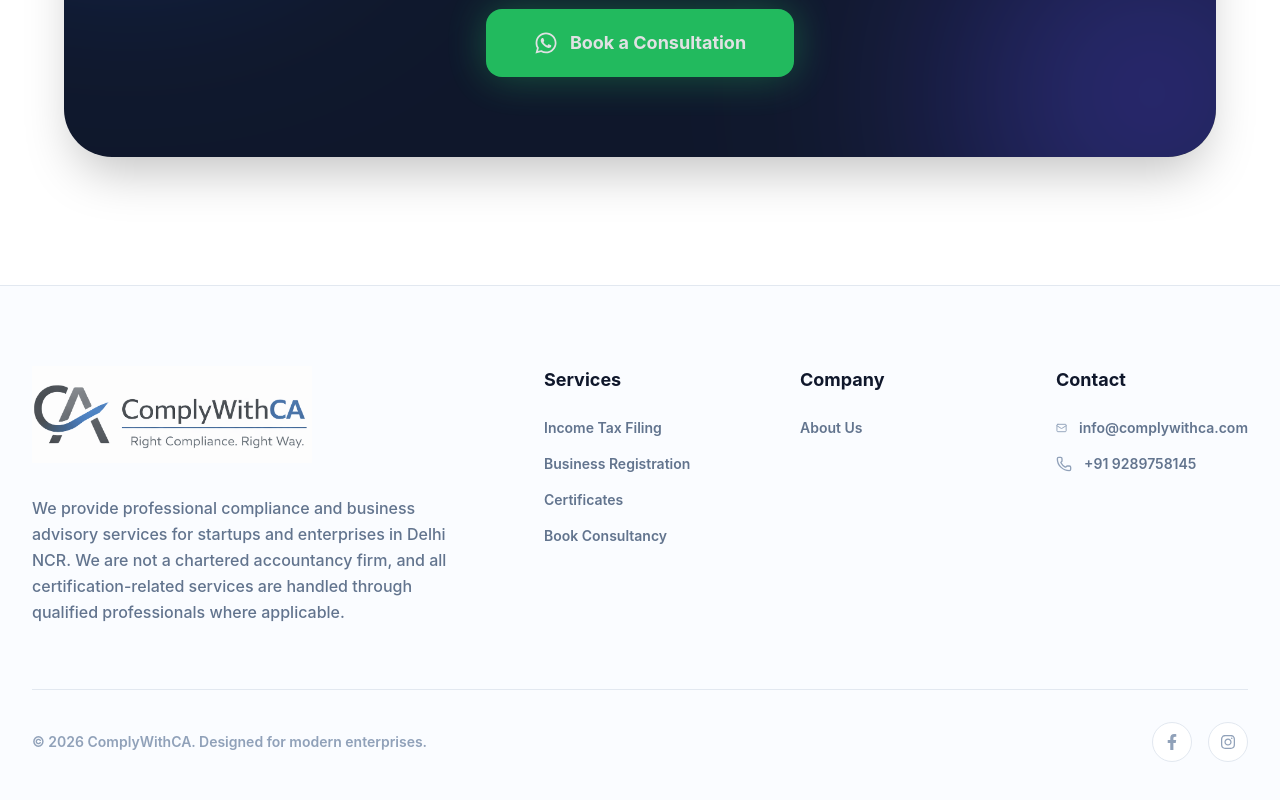
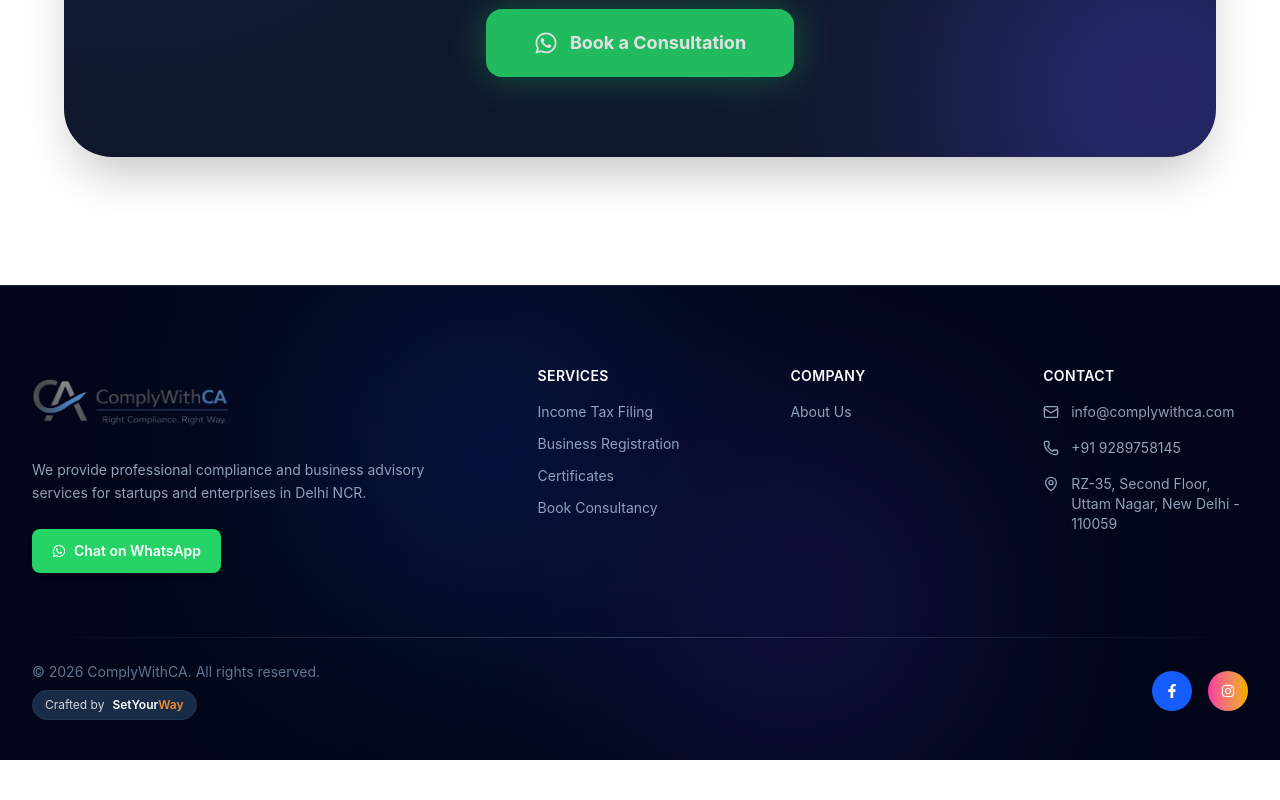
Before and after one commit to ComplyWithCA/ComplyWithCA-Website, a React (Vite) app in the folder Frontend/: page / in a window 1280 px wide. Shown: the part 4254-5054 px from the top of the page. After the commit the page ends 5014 px from the top, so only its background shows below. Built offline with nearby package versions, Linux system fonts and the light colour scheme.

Commit message:
updated the footer

```diff
--- a/Frontend/src/components/footer.jsx
+++ b/Frontend/src/components/footer.jsx
@@ -1,112 +1,94 @@
 import React from "react";
 import { Link, useNavigate } from "react-router-dom";
-import { Mail, Phone } from "lucide-react";
-import { FaFacebookF, FaInstagram } from "react-icons/fa";
-import logo from "../assets/logo.png";
+import { Mail, Phone, MapPin } from "lucide-react";
+import { FaFacebookF, FaInstagram, FaWhatsapp } from "react-icons/fa";
+import logo from "../assets/logo-removedbg.png";
 
 export default function Footer() {
   const navigate = useNavigate();
 
   return (
-    <footer className="bg-[#fafcff] border-t border-slate-200 pt-20 pb-10">
-      <div className="max-w-7xl mx-auto px-6 lg:px-8">
+    <footer className="relative bg-slate-950 text-slate-300 pt-20 pb-10 border-t border-slate-800 overflow-hidden">
 
-        {/* Top Section */}
-        <div className="grid grid-cols-1 md:grid-cols-2 lg:grid-cols-5 gap-16 mb-16">
+      {/* ===== Ambient Glow ===== */}
+      <div className="absolute inset-0 pointer-events-none opacity-20">
+        <div className="absolute top-0 left-1/4 w-80 h-80 bg-blue-600 blur-[120px]" />
+        <div className="absolute bottom-0 right-1/4 w-80 h-80 bg-indigo-600 blur-[120px]" />
+      </div>
 
-          {/* Company Info */}
-          <div className="lg:col-span-2 flex flex-col justify-start">
+      <div className="max-w-7xl mx-auto px-6 lg:px-8 relative z-10">
 
-            {/* Logo */}
+        {/* ================= TOP ================= */}
+        <div className="grid grid-cols-1 md:grid-cols-2 lg:grid-cols-5 gap-12 mb-16">
+
+          {/* COMPANY */}
+          <div className="lg:col-span-2">
+
             <div
               onClick={() => navigate("/")}
-              className="cursor-pointer mb-8"
+              className="cursor-pointer mb-6"
             >
               <img
                 src={logo}
                 alt="ComplyWithCA Logo"
-                className="w-full max-w-[280px] h-auto"
+                className="w-[200px] hover:opacity-90 transition"
               />
             </div>
 
-            {/* Description */}
-            <p className="text-slate-500 text-base leading-relaxed max-w-lg font-medium">
-  We provide professional compliance and business advisory services for startups and enterprises in Delhi NCR. We are not a chartered accountancy firm, and all certification-related services are handled through qualified professionals where applicable.
+            <p className="text-slate-400 text-sm leading-relaxed max-w-md mb-6">
+              We provide professional compliance and business advisory services
+              for startups and enterprises in Delhi NCR.
             </p>
+
+            {/* WhatsApp CTA */}
+            <a
+              href="https://wa.me/919289758145"
+              target="_blank"
+              rel="noopener noreferrer"
+              className="inline-flex items-center gap-2 bg-[#25D366] hover:bg-[#1ebe5d] text-white px-5 py-3 rounded-lg font-semibold text-sm transition-all shadow-md"
+            >
+              <FaWhatsapp /> Chat on WhatsApp
+            </a>
 
           </div>
 
-          {/* Services */}
+          {/* SERVICES */}
           <div>
-            <h4 className="font-bold text-slate-900 mb-6 text-lg">
+            <h4 className="font-semibold text-white mb-4 text-sm uppercase tracking-wide">
               Services
             </h4>
-            <ul className="space-y-4 text-sm font-semibold text-slate-500">
-              <li>
-                <Link
-                  to="/services/income-tax-filing"
-                  className="hover:text-blue-600 transition-colors"
-                >
-                  Income Tax Filing
-                </Link>
-              </li>
-              <li>
-                <Link
-                  to="/services/business-registration"
-                  className="hover:text-blue-600 transition-colors"
-                >
-                  Business Registration
-                </Link>
-              </li>
-              <li>
-                <Link
-                  to="/services/certificates"
-                  className="hover:text-blue-600 transition-colors"
-                >
-                  Certificates
-                </Link>
-              </li>
-              <li>
-                <Link
-                  to="/services/book-consultancy"
-                  className="hover:text-blue-600 transition-colors"
-                >
-                  Book Consultancy
-                </Link>
-              </li>
+            <ul className="space-y-3 text-sm text-slate-400">
+              <li><Link to="/services/income-tax-filing" className="hover:text-white transition">Income Tax Filing</Link></li>
+              <li><Link to="/services/business-registration" className="hover:text-white transition">Business Registration</Link></li>
+              <li><Link to="/services/certificates" className="hover:text-white transition">Certificates</Link></li>
+              <li><Link to="/services/book-consultancy" className="hover:text-white transition">Book Consultancy</Link></li>
             </ul>
           </div>
 
-          {/* Company */}
+          {/* COMPANY */}
           <div>
-            <h4 className="font-bold text-slate-900 mb-6 text-lg">
+            <h4 className="font-semibold text-white mb-4 text-sm uppercase tracking-wide">
               Company
             </h4>
-            <ul className="space-y-4 text-sm font-semibold text-slate-500">
-              <li>
-                <Link
-                  to="/about"
-                  className="hover:text-blue-600 transition-colors"
-                >
-                  About Us
-                </Link>
-              </li>
+            <ul className="space-y-3 text-sm text-slate-400">
+              <li><Link to="/about" className="hover:text-white transition">About Us</Link></li>
             </ul>
           </div>
 
-          {/* Contact */}
+          {/* CONTACT */}
           <div>
-            <h4 className="font-bold text-slate-900 mb-6 text-lg">
+            <h4 className="font-semibold text-white mb-4 text-sm uppercase tracking-wide">
               Contact
             </h4>
-            <ul className="space-y-4 text-sm font-semibold text-slate-500">
+
+            <ul className="space-y-4 text-sm text-slate-400">
 
               <li>
                 <a
                   href="mailto:info@complywithca.com"
-                  className="flex items-center gap-3 hover:text-blue-600 transition-colors"
+                  className="flex items-center gap-3 hover:text-white transition"
                 >
-                  <Mail className="w-4 h-4 text-slate-400" />
+                  <Mail className="w-4 h-4" />
                   info@complywithca.com
                 </a>
               </li>
@@ -114,10 +96,25 @@ export default function Footer() {
               <li>
                 <a
                   href="tel:+919289758145"
-                  className="flex items-center gap-3 hover:text-blue-600 transition-colors"
+                  className="flex items-center gap-3 hover:text-white transition"
                 >
-                  <Phone className="w-4 h-4 text-slate-400" />
+                  <Phone className="w-4 h-4" />
                   +91 9289758145
+                </a>
+              </li>
+
+              <li>
+                <a
+                  href="https://maps.google.com/?q=Rz-35, Second Floor, Uttam Nagar, New Delhi-110059"
+                  target="_blank"
+                  rel="noopener noreferrer"
+                  className="flex items-start gap-3 hover:text-white transition"
+                >
+                  <MapPin className="w-4 h-4 mt-0.5 shrink-0" />
+                  <span>
+                    RZ-35, Second Floor,<br />
+                    Uttam Nagar, New Delhi - 110059
+                  </span>
                 </a>
               </li>
 
@@ -126,31 +123,69 @@ export default function Footer() {
 
         </div>
 
-        {/* Bottom Section */}
-        <div className="border-t border-slate-200 pt-8 flex flex-col md:flex-row items-center justify-between text-sm font-semibold text-slate-400">
+        {/* ================= DIVIDER ================= */}
+        <div className="h-px bg-gradient-to-r from-transparent via-slate-700 to-transparent mb-6" />
 
-          <p className="text-center md:text-left">
-            © {new Date().getFullYear()} ComplyWithCA. Designed for modern enterprises.
-          </p>
+        {/* ================= BOTTOM ================= */}
+        <div className="flex flex-col md:flex-row items-center justify-between gap-6 text-sm text-slate-500">
 
-          <div className="flex gap-4 mt-6 md:mt-0">
+          {/* LEFT SIDE */}
+          <div className="text-center md:text-left space-y-2">
+
+            <p>
+              © {new Date().getFullYear()} ComplyWithCA. All rights reserved.
+            </p>
+
+            {/* ===== AGENCY BADGE ===== */}
+           <a
+  href="https://www.setyourway.com/"
+  target="_blank"
+  rel="noopener noreferrer"
+  className="group inline-flex items-center gap-2 px-3 py-1.5 rounded-full bg-[#1E3553]/80 border border-[#1E3553] hover:border-[#F28C28] transition-all duration-300"
+>
+  <span className="text-xs text-gray-300">
+    Crafted by
+  </span>
+
+  {/* BRAND TEXT */}
+  <span className="relative text-xs font-semibold flex items-center">
+
+    {/* SetYour (WHITE) */}
+    <span className="text-white">
+      SetYour
+    </span>
+
+    {/* Way (ORANGE) */}
+    <span className="relative text-[#F28C28]">
+      Way
+
+      {/* underline animation */}
+      <span className="absolute left-0 -bottom-0.5 w-0 h-[1px] bg-[#F28C28] transition-all duration-300 group-hover:w-full"></span>
+    </span>
+
+  </span>
+</a>
+          </div>
+
+          {/* RIGHT SIDE (SOCIALS) */}
+          <div className="flex gap-4">
 
             <a
               href="https://www.facebook.com/share/14YRGPq14DK/?mibextid=wwXIfr"
               target="_blank"
               rel="noopener noreferrer"
-              className="w-10 h-10 rounded-full bg-white border border-slate-200 flex items-center justify-center hover:bg-[#1877F2] hover:text-white hover:border-[#1877F2] transition-all"
+              className="w-10 h-10 rounded-full flex items-center justify-center bg-blue-600 text-white hover:scale-110 transition"
             >
-              <FaFacebookF size={16} />
+              <FaFacebookF size={14} />
             </a>
 
             <a
-              href="https://www.instagram.com/complywithca?igsh=MTU1dWd2NWQxYnVueA=="
+              href="https://www.instagram.com/complywithca"
               target="_blank"
               rel="noopener noreferrer"
-              className="w-10 h-10 rounded-full bg-white border border-slate-200 flex items-center justify-center hover:bg-gradient-to-r hover:from-pink-500 hover:to-yellow-500 hover:text-white hover:border-transparent transition-all"
+              className="w-10 h-10 rounded-full flex items-center justify-center bg-gradient-to-r from-pink-500 to-yellow-500 text-white hover:scale-110 transition"
             >
-              <FaInstagram size={16} />
+              <FaInstagram size={14} />
             </a>
 
           </div>
```
Also changed, not shown: Frontend/src/assets/logo-removedbg.png (added).
